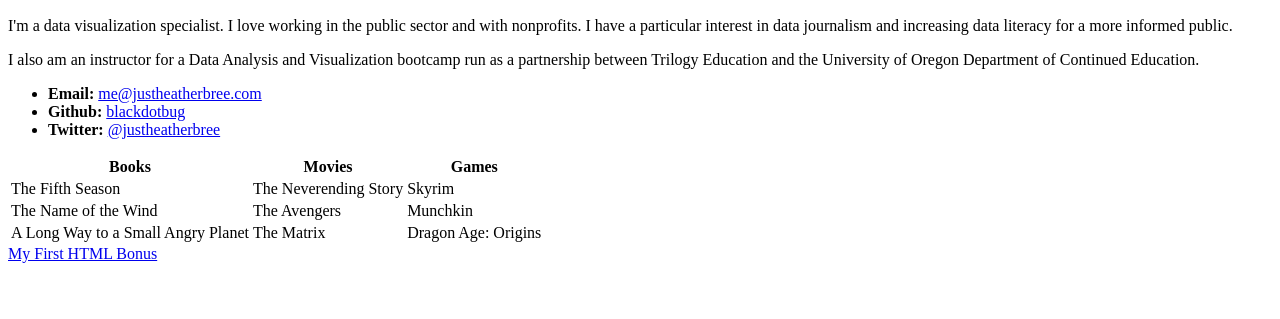
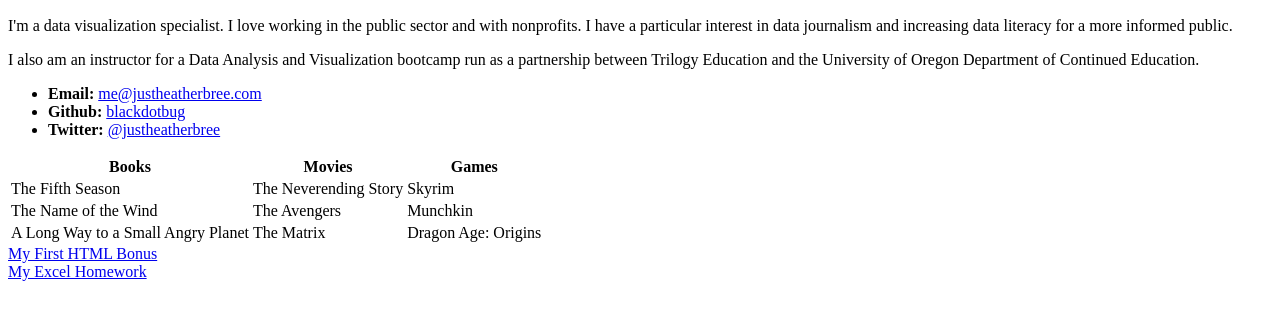
Before and after one commit to UObootcampstudent/UObootcampstudent.github.io, a plain HTML site: page index.html in a window 1280 px wide. Shown: the part 283-602 px from the top of the page. Drawn offline with Linux system fonts and the light colour scheme.

Commit message:
adding link to excel homework githubpages page.

```diff
--- a/index.html
+++ b/index.html
@@ -45,6 +45,8 @@
 
   <!-- Bonus link to last class page -->
   <a href="../../../../1/Activities/04-Stu_MyFirst_HTML/Solved/my-first-bonus.html">My First HTML Bonus</a>
+  <br>
+  <a href="/excelHW/">My Excel Homework</a>
 
 </body>
 
```
